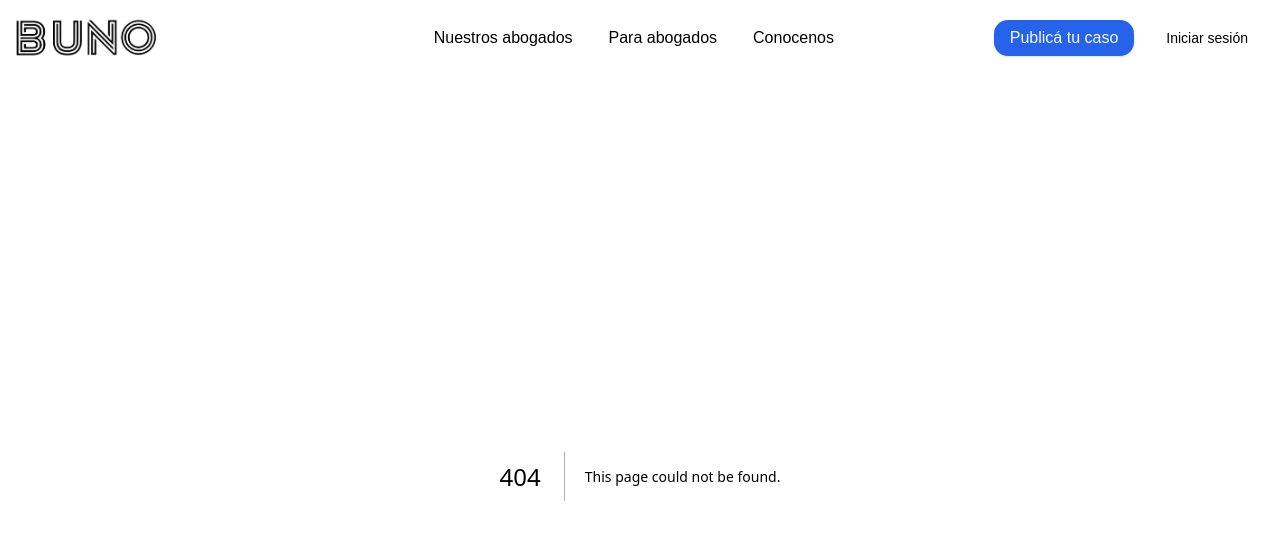
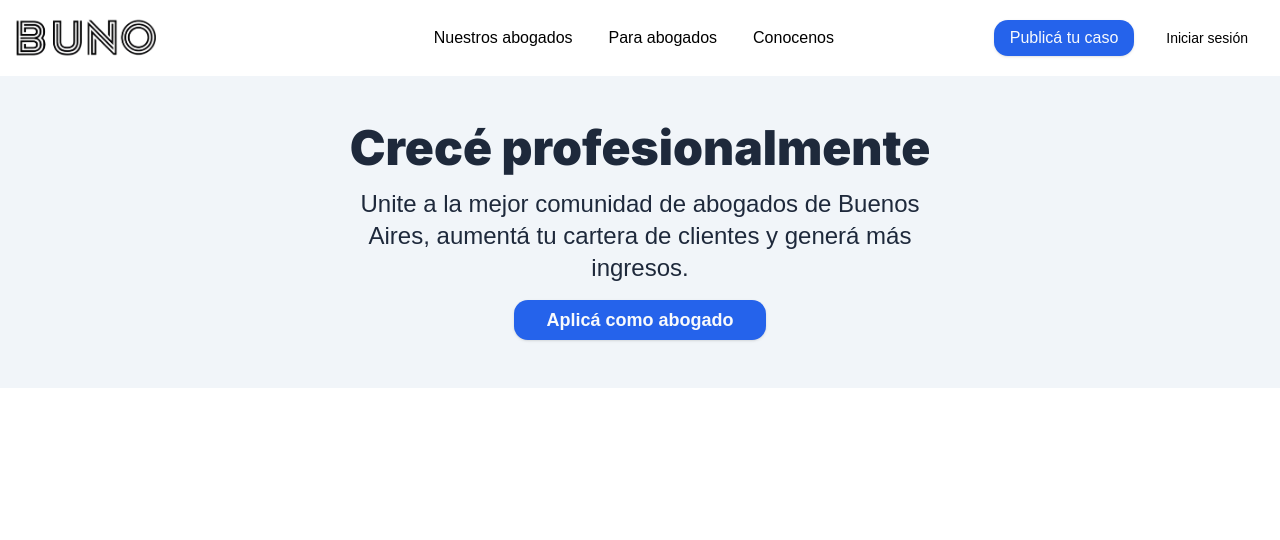
Before and after one commit to juancruzroldan95/bunoapp, a Next.js app: page /for-lawyers in a window 1280 px wide. Before the commit this address had no page. Shown: the top 540 px of the page. Built offline with nearby package versions, Linux system fonts and the light colour scheme; a web font is replaced by a local one.

Commit message:
Add For Lawyers page

```diff
--- /dev/null
+++ b/src/app/about-us/page.tsx
@@ -0,0 +1,5 @@
+import React from 'react';
+
+export default function AboutUsPage() {
+  return <div>AboutUsPage</div>;
+}
--- /dev/null
+++ b/src/app/for-lawyers/page.tsx
@@ -0,0 +1,31 @@
+import React from 'react';
+import { inter } from '../ui/fonts';
+import { Button } from '@/components/ui/button';
+
+export default function ForLawyersPage() {
+  return (
+    <main className="mx-auto">
+      <section
+        id="hero-for-lawyers"
+        className="py-12 bg-slate-100 flex flex-col justify-center items-center"
+      >
+        <div className="lg:w-1/2 px-4">
+          <h2
+            className={`${inter.className} text-5xl font-bold text-center text-slate-800`}
+          >
+            <strong>Crecé profesionalmente</strong>
+          </h2>
+          <p className="text-2xl mt-4 text-center text-slate-800">
+            Unite a la mejor comunidad de abogados de Buenos Aires, aumentá tu
+            cartera de clientes y generá más ingresos.
+          </p>
+          <div className="mt-4 flex justify-center">
+            <Button size="lg" className="text-lg font-bold">
+              Aplicá como abogado
+            </Button>
+          </div>
+        </div>
+      </section>
+    </main>
+  );
+}
--- /dev/null
+++ b/src/app/our-lawyers/page.tsx
@@ -0,0 +1,5 @@
+import React from 'react';
+
+export default function OurLawyersPage() {
+  return <div>OurLawyersPage</div>;
+}
```
